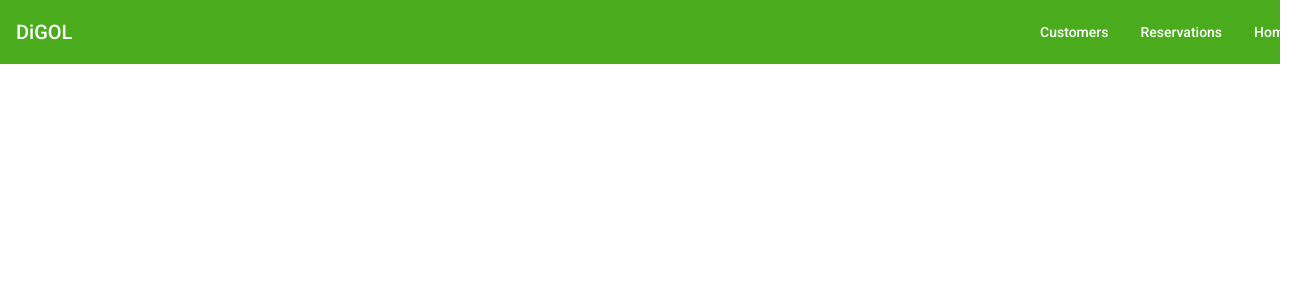
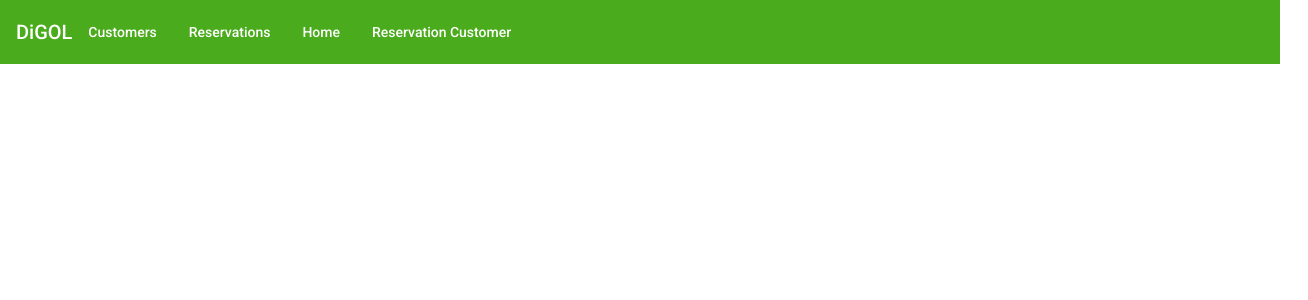
Before and after one commit to DiGol-OpenSource/Front-end, an Angular app: page /customer-reservation in a window 1280 px wide. Before the commit this address led to /. Shown: the top 300 px of the page, 1308 px wide, since content can reach past the window. Built offline with nearby package versions, Linux system fonts and the light colour scheme; data requests are answered from the project's data file.

Commit message:
feat: Added implementation of customer reservation logic and model

```diff
--- a/src/app/app-routing.module.ts
+++ b/src/app/app-routing.module.ts
@@ -7,6 +7,7 @@ import {ReservationsComponent} from "./reservation/pages/reservations/reservatio
 import {LoginComponent} from "./login/login.component";
 import {RegisterComponent} from "./register/register.component";
 import {CustomerHomeComponent} from "./customer/pages/customer-home/customer-home.component";
+import {CustomerReservationComponent} from "./customer/pages/customer-reservation/customer-reservation.component";
 
 
 const routes: Routes = [
@@ -14,6 +15,7 @@ const routes: Routes = [
   { path: 'customers', component: CustomersComponent},
   {path: 'reservations', component: ReservationsComponent},
   { path: 'customer-home', component:CustomerHomeComponent},
+  { path: 'customer-reservation', component:CustomerReservationComponent},
   {path: 'log', component: LoginComponent},
   {path: 'reg', component: RegisterComponent},
   { path: '', redirectTo: 'home', pathMatch: 'full'}
--- a/src/app/app.component.css
+++ b/src/app/app.component.css
@@ -1,8 +1,3 @@
-.toolbar-options{
-  float: none;
-  position: absolute;
-  left: 80%;
-}
 .principal{
   background-color: #4AAB1D;
 }
--- a/src/app/app.component.html
+++ b/src/app/app.component.html
@@ -7,6 +7,7 @@
   <a mat-button [routerLink]="'/customers'">Customers</a>
     <a mat-button [routerLink]="'/reservations'">Reservations</a>
     <a mat-button [routerLink]="'/customer-home'">Home</a>
+    <a mat-button [routerLink]="'/customer-reservation'">Reservation Customer</a>
 
   </div>
 </mat-toolbar>
--- a/src/app/app.module.ts
+++ b/src/app/app.module.ts
@@ -25,6 +25,9 @@ import { RegisterComponent } from './register/register.component';
 import {CustomerHomeComponent} from "./customer/pages/customer-home/customer-home.component";
 import {MatCardModule} from "@angular/material/card";
 import {MatSortModule} from "@angular/material/sort";
+import { CustomerReservationComponent } from './customer/pages/customer-reservation/customer-reservation.component';
+import {SportsFieldsService} from "./customer/service/sports-fields.service";
+
 
 
 
@@ -38,6 +41,7 @@ import {MatSortModule} from "@angular/material/sort";
     LoginComponent,
     RegisterComponent,
     CustomerHomeComponent,
+    CustomerReservationComponent,
   ],
     imports: [
         BrowserModule,
@@ -58,7 +62,7 @@ import {MatSortModule} from "@angular/material/sort";
         MatCardModule,
         MatSortModule
     ],
-  providers: [CustomersService,ReservationsService],
+  providers: [CustomersService,ReservationsService,SportsFieldsService],
   bootstrap: [AppComponent]
 })
 export class AppModule { }
--- a/src/app/customer/pages/customer-home/customer-home.component.ts
+++ b/src/app/customer/pages/customer-home/customer-home.component.ts
@@ -1,4 +1,4 @@
-import { Component, OnInit } from '@angular/core';
+import {Component, OnInit, EventEmitter, Output, Input} from '@angular/core';
 import {SportField} from "../../model/sport-field";
 import {SportsFieldsService} from "../../service/sports-fields.service";
 
@@ -9,10 +9,10 @@ import {SportsFieldsService} from "../../service/sports-fields.service";
 })
 export class CustomerHomeComponent implements OnInit {
 
+  ra: Array<SportField>=[];
   sportsFields: Array<SportField>=[];
   sportFieldReservation: Array<SportField>=[];
-
-  constructor(private sportsFieldsService: SportsFieldsService) {}
+  constructor(public sportsFieldsService: SportsFieldsService) {}
 
   ngOnInit(): void {
     this.getAllSportsFields();
@@ -29,7 +29,9 @@ export class CustomerHomeComponent implements OnInit {
       this.sportFieldReservation=response;
       console.log(this.sportFieldReservation);
     })
-
+    console.log(this.sportFieldReservation);
+    this.sportFieldReservation=this.ra;
+    return this.ra;
   }
 
 }
--- /dev/null
+++ b/src/app/customer/pages/customer-reservation/customer-reservation.component.html
@@ -0,0 +1,6 @@
+<div>
+    <mat-card *ngFor="let sportfield of currentReservation.sportsFields">
+        <mat-card-title>{{currentReservation.getReservation(sportfield.id)}}</mat-card-title>
+    </mat-card>
+
+</div>
--- /dev/null
+++ b/src/app/customer/pages/customer-reservation/customer-reservation.component.ts
@@ -0,0 +1,30 @@
+import { Component, OnInit } from '@angular/core';
+import {SportField} from "../../model/sport-field";
+import {CustomerHomeComponent} from "../customer-home/customer-home.component";
+import {get} from "lodash";
+
+@Component({
+  selector: 'app-customer-reservation',
+  templateUrl: './customer-reservation.component.html',
+  styleUrls: ['./customer-reservation.component.css'],
+  providers:[CustomerHomeComponent],
+
+})
+export class CustomerReservationComponent implements OnInit {
+  reservation: Array<SportField>=[];
+
+  constructor(public currentReservation: CustomerHomeComponent) {}
+
+  ngOnInit(): void {
+  console.log("go",this.currentReservation.getReservation(1))
+  }
+
+  getReservation(id:number){
+    this.currentReservation.sportsFieldsService.getById(id).subscribe((response:any)=>{
+      this.currentReservation.sportFieldReservation=response;
+      console.log(this.currentReservation.sportFieldReservation);
+    })
+  }
+
+
+}
```
Also changed, not shown: src/app/customer/pages/customer-reservation/customer-reservation.component.css (added), 1 other file (tests, documents, lock files or other folders).
